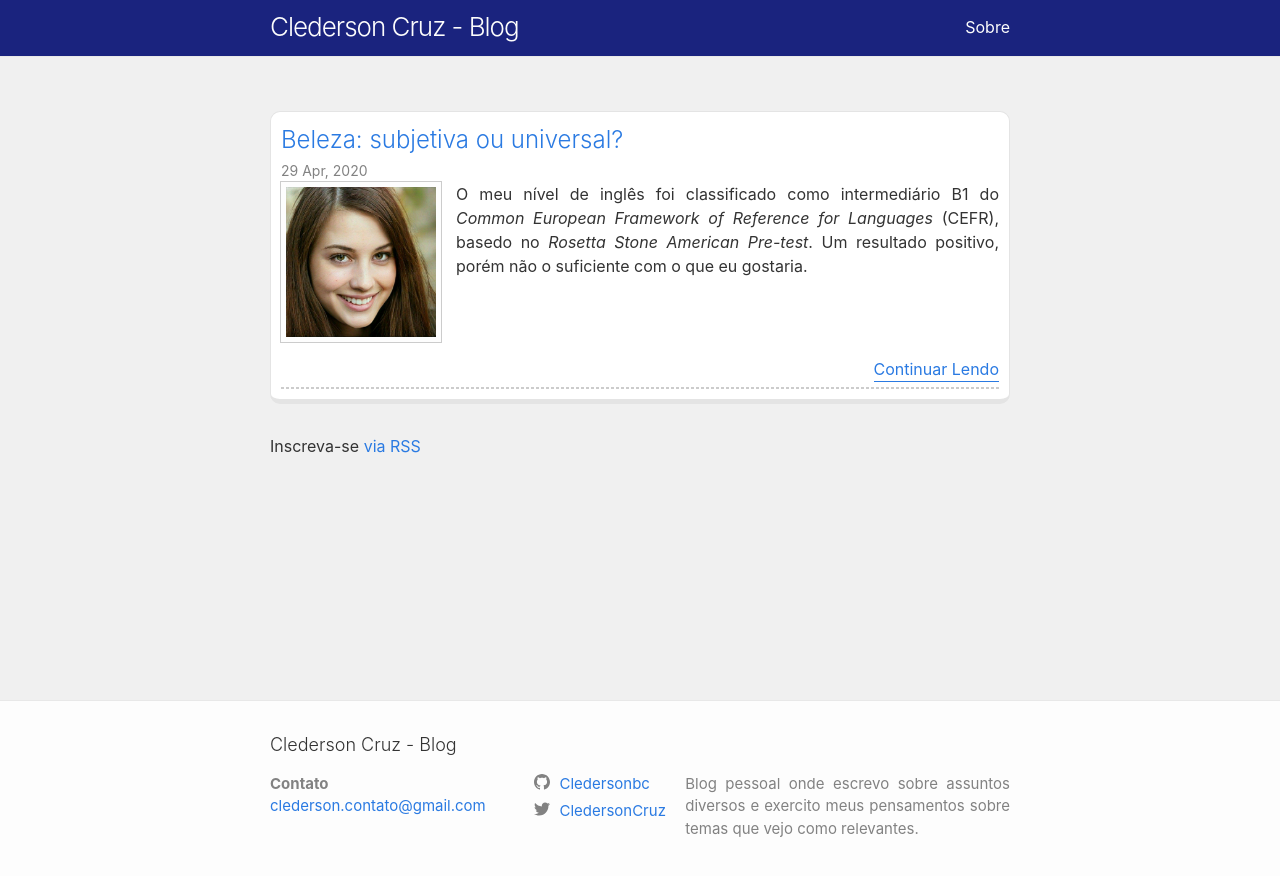
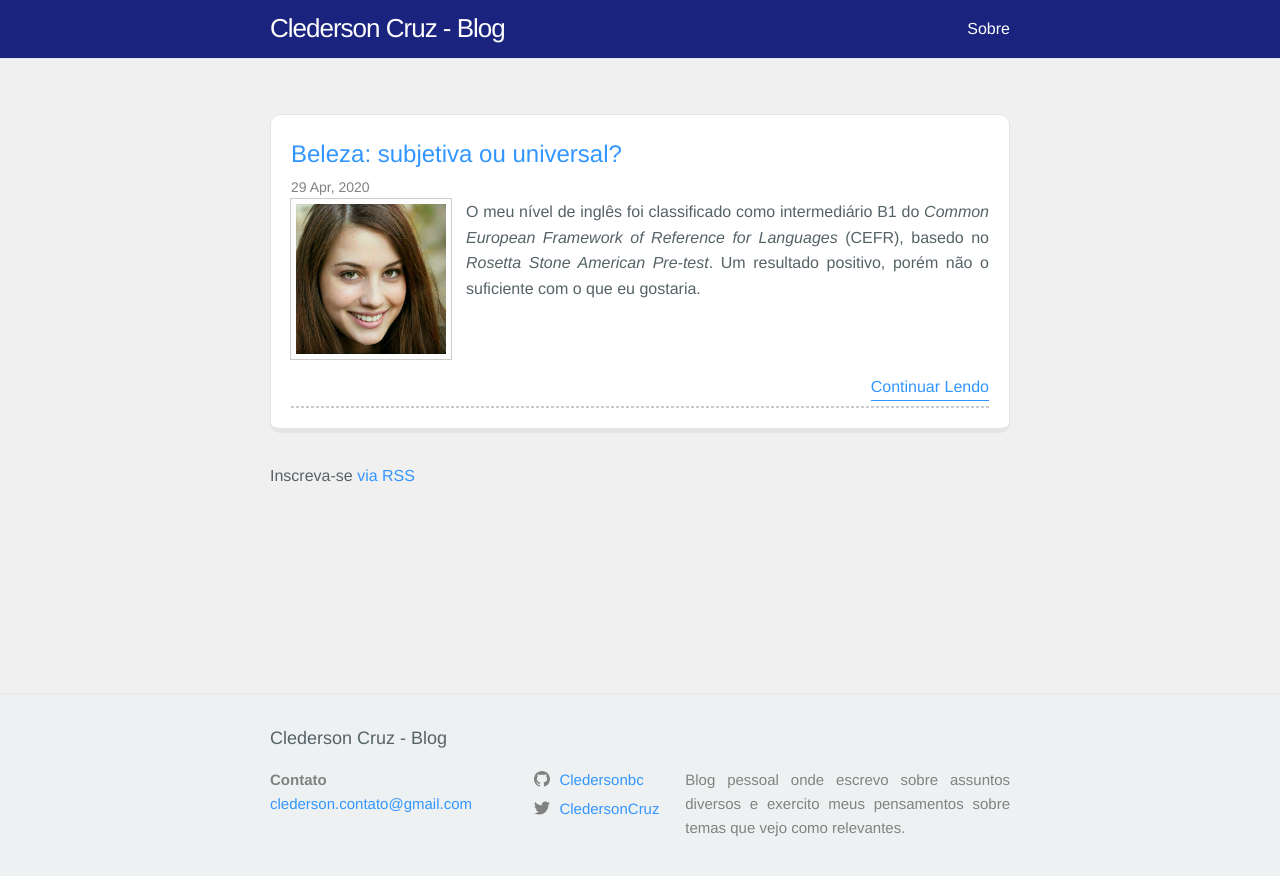
Before and after one commit to Cledersonbc/blog, a Jekyll site: the page built from index.markdown, in a window 1280 px wide. Shown: the top 876 px of the page. Built offline with Jekyll 4.4.1, drawn with Linux system fonts in a browser that asks for light colours.

Commit message:
new font style for article and links

```diff
--- a/_sass/minima.scss
+++ b/_sass/minima.scss
@@ -2,17 +2,17 @@
 
 // Define defaults for each variable.
 
-$base-font-family: -apple-system, BlinkMacSystemFont, "Segoe UI", Roboto, Helvetica, Arial, sans-serif, "Apple Color Emoji", "Segoe UI Emoji", "Segoe UI Symbol" !default;
-$base-font-size:   16px !default;
+$base-font-family: Source Sans Pro, Helvetica Neue, Helvetica, Arial, sans-serif !default;
+$base-font-size:   1rem !default;
 $base-font-weight: 400 !default;
 $small-font-size:  $base-font-size * 0.875 !default;
-$base-line-height: 1.5 !default;
+$base-line-height: 1.6 !default;
 
 $spacing-unit:     30px !default;
 
-$text-color:       #333333 !default;
-$background-color: #fdfdfd !default;
-$brand-color:      #2a7ae2 !default;
+$text-color:       #556367 !default;
+$background-color: #eef1f2 !default;
+$brand-color:      #3396ff !default;
 
 $blue-bg-color:    #1a237e !default;
 $blue-dark-color:  #0c146c !default;
--- a/_sass/minima/_layout.scss
+++ b/_sass/minima/_layout.scss
@@ -198,7 +198,7 @@
   list-style: none;
 
   > li {
-    padding: 10px;
+    padding: 20px;
     margin-bottom: $spacing-unit;
     background-color: #ffffff;
     border-radius: 10px;
```
